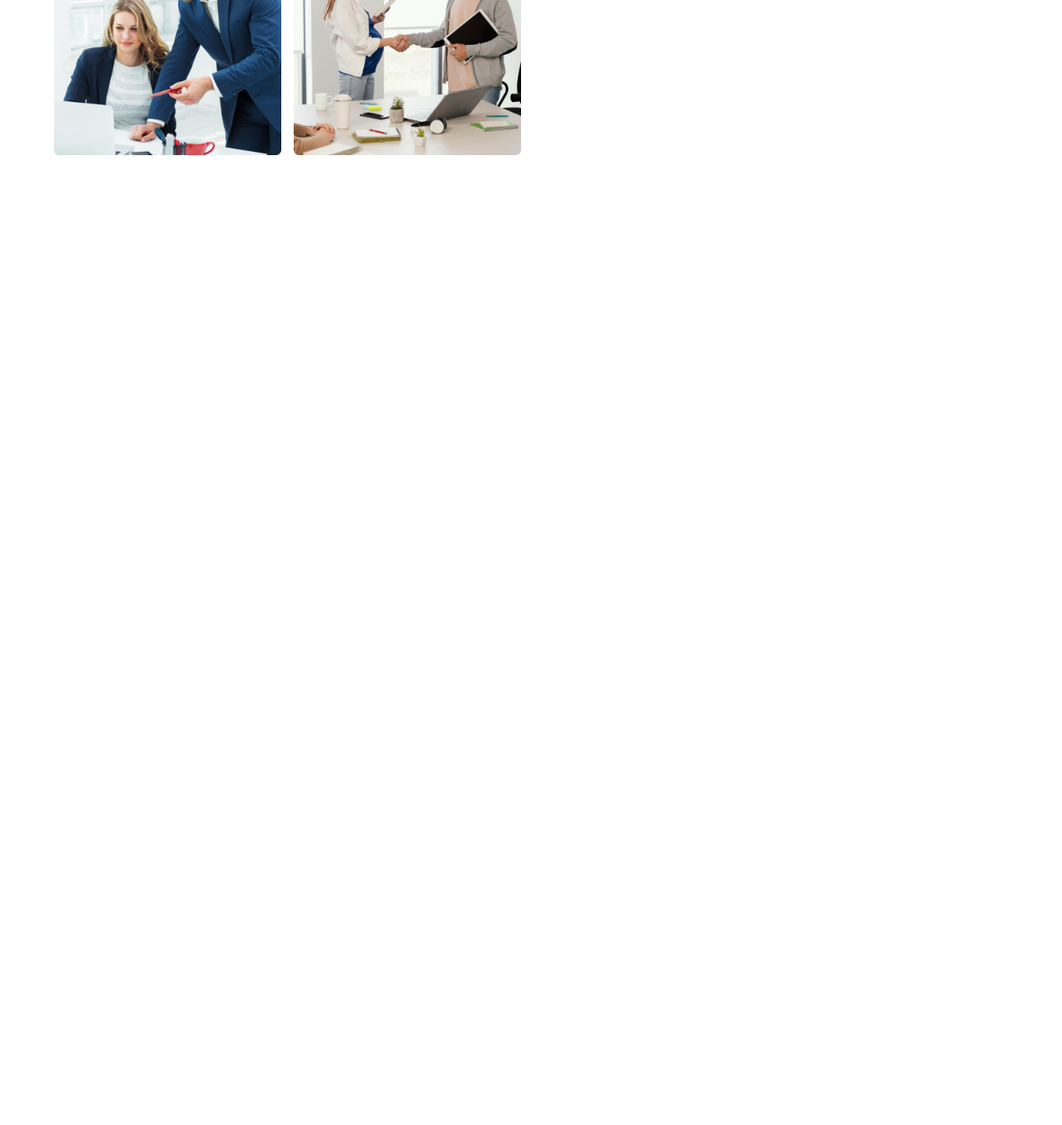
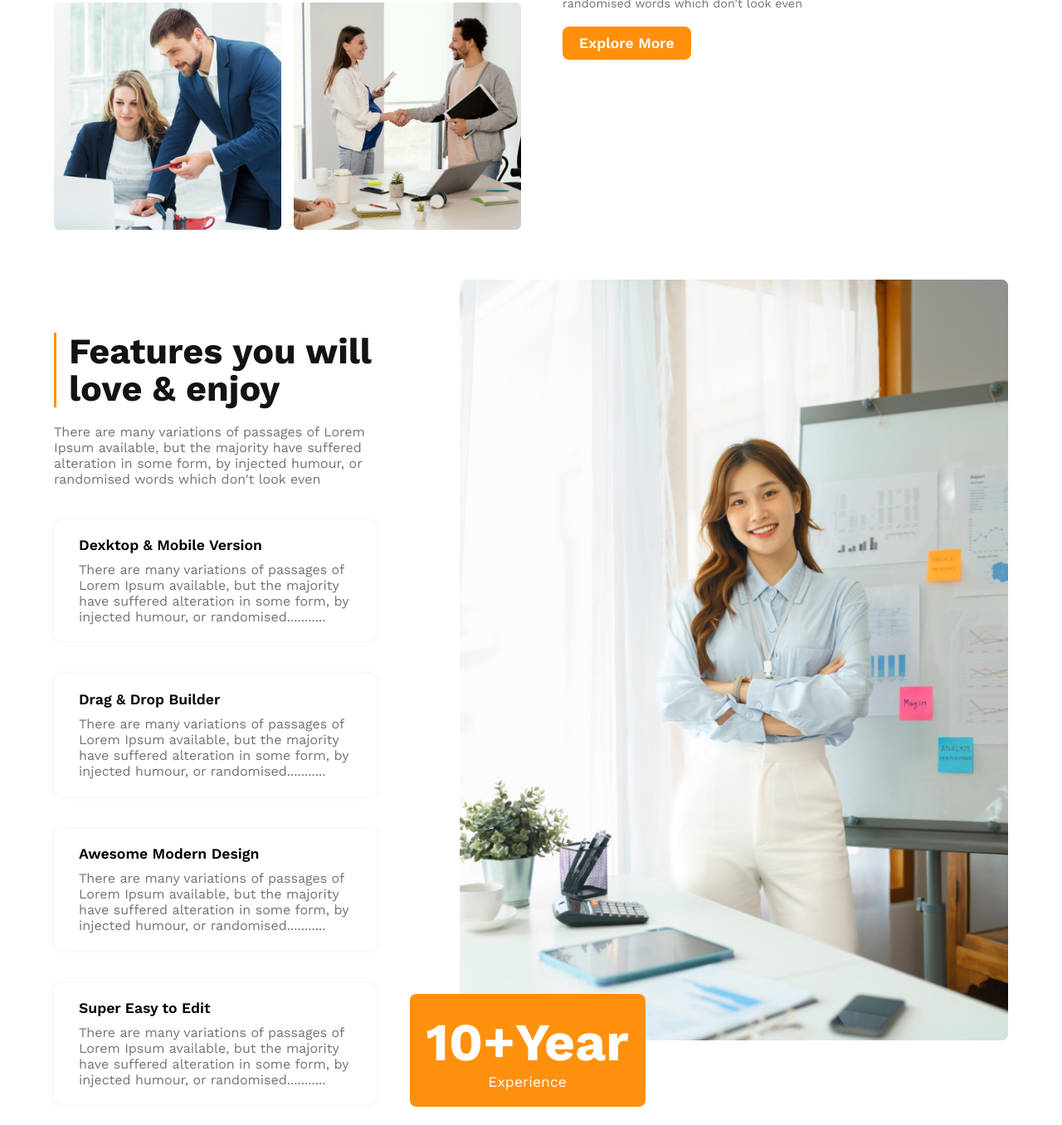
Before and after one commit to HoridasPro/simple-architecture--project, a plain HTML site: page index.html in a window 1280 px wide. Shown: the part 1441-2797 px from the top of the page at 83% size. Before the commit the page ends 1678 px from the top, so only its background shows below. Drawn offline with nearby package versions, Linux system fonts and the light colour scheme.

Commit message:
added to love feature with image

```diff
--- a/index.html
+++ b/index.html
@@ -36,12 +36,40 @@
         <img src="./images/team4.png" alt="">
       </div>
       <div class="feature_content">
-        <h3 class="feature_h3"><span class="quick color_tartiary">Quick list</span> <span class=" color_primary">of Our</span> <span class="feature">Features</span>
-        </h3>
+        <h3 class="feature_h3"><span class="quick color_tartiary">Quick list</span> <span class=" color_primary">of Our</span> <span class="feature">Features<span></h3>
         <p>There are many variations of passages of Lorem Ipsum available, but the majority have suffered alteration in some form, by injected humour, or randomised words which don't look even</p>
         <button class="btn">Explore More</button>
       </div>
+    </section>
 
+     <!-- Love Feature Style -->
+    <section class="love_feature display width_contarner">
+      <div class="love_contents">
+        <div class="love_content_1">
+          <h3 class="love_content_h3 color_primary">Features you will love & enjoy</h3>
+          <p class="love_content_p color_tartiary">There are many variations of passages of Lorem Ipsum available, but the majority have suffered alteration in some form, by injected humour, or randomised words which don't look even</p>
+        </div>
+        <div class="love_content_2">
+          <h4>Dexktop & Mobile Version</h4>
+          <p>There are many variations of passages of Lorem Ipsum available, but the majority have suffered alteration in some form, by injected humour, or randomised...........</p>
+        </div>
+         <div class="love_content_2">
+          <h4>Drag & Drop Builder</h4>
+          <p>There are many variations of passages of Lorem Ipsum available, but the majority have suffered alteration in some form, by injected humour, or randomised...........</p>
+        </div>
+        <div class="love_content_2">
+          <h4>Awesome Modern Design</h4>
+          <p>There are many variations of passages of Lorem Ipsum available, but the majority have suffered alteration in some form, by injected humour, or randomised...........</p>
+        </div>
+        <div class="love_content_2">
+          <h4>Super Easy to Edit</h4>
+          <p>There are many variations of passages of Lorem Ipsum available, but the majority have suffered alteration in some form, by injected humour, or randomised...........</p>
+        </div>
+      </div>
+      <div class="love_img">
+        <img src="./images/architect.png" alt="">
+        <button class="love_button">10+Year <span class="love_span">Experience</span></button>
+      </div>
     </section>
   </main>
 </body>
--- a/styless/style.css
+++ b/styless/style.css
@@ -85,12 +85,13 @@ header{
   margin: 0 auto;
   display: block;
   margin-top: 50px;
+  padding-bottom: 30px;
 }
 
 /* Feature Section Style */
 .container{
   justify-content: space-between;
-  margin-bottom: 50px;
+  margin-top: 60px;
 }
 .team_member img{
   max-width: 100%;
@@ -128,3 +129,67 @@ header{
   font-size: 0.9rem;
   color: #727272;
 }
+
+/* Love Feature Style  */
+.love_feature{
+  justify-content: space-between;
+  gap: 100px;
+  align-items: center;
+  margin-top: 60px;
+
+}
+.love_contents{
+  width: 586px;
+}
+.love_content_h3{
+  font-size: 2.7rem;
+  font-weight: 700;
+  line-height:2.8rem;
+  border-left: 3px solid #FF900E;
+  padding-left: 15px;
+}
+.love_content_p{
+  font-size: 1rem;
+  font-weight: 400;
+  margin-top: 20px;
+}
+.love_content_2{
+  box-shadow: 0 0  10px 0.5px #f3f2f2;
+  margin-top: 40px;
+  padding: 20px 30px;
+  border-radius: 10px;
+}
+.love_content_2 h4{
+  font-size: 1.1rem;
+  font-weight: 600;
+  font-size: #131313;
+  margin-bottom: 10px;
+}
+.love_content_2 p{
+  font-size: 1rem;
+  font-weight: 400;
+  color: #727272;
+
+}
+.love_img img{
+  max-width: 100%;
+}
+.love_button{
+  background-color: #FF900E;
+  max-width: 290px;
+  padding: 20px;
+  border: none;
+  color: #fff;
+  border-radius: 8px;
+  font-size: 4rem;
+  font-weight: 700;
+  top: -60px;
+  left: -60px;
+  position: relative;
+}
+.love_span{
+  font-size: 1.1rem;
+  display: block;
+  color: #fff;
+  font-weight: 400;
+}
```
